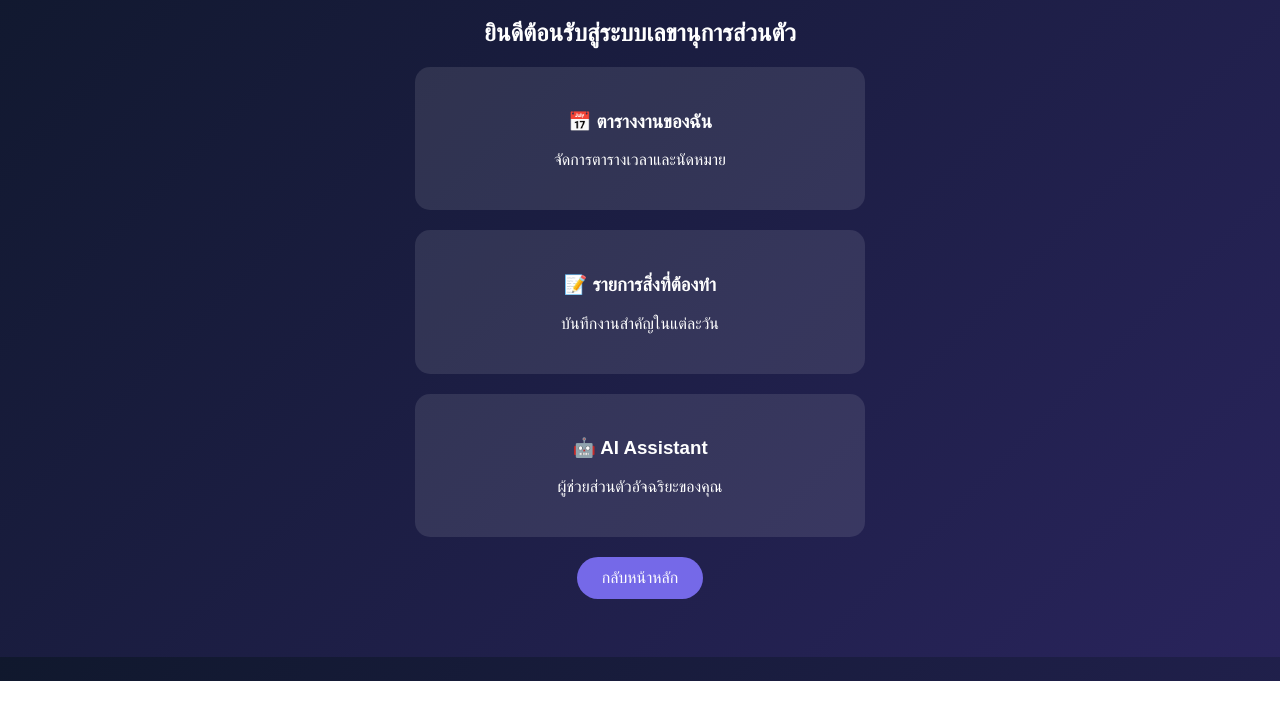
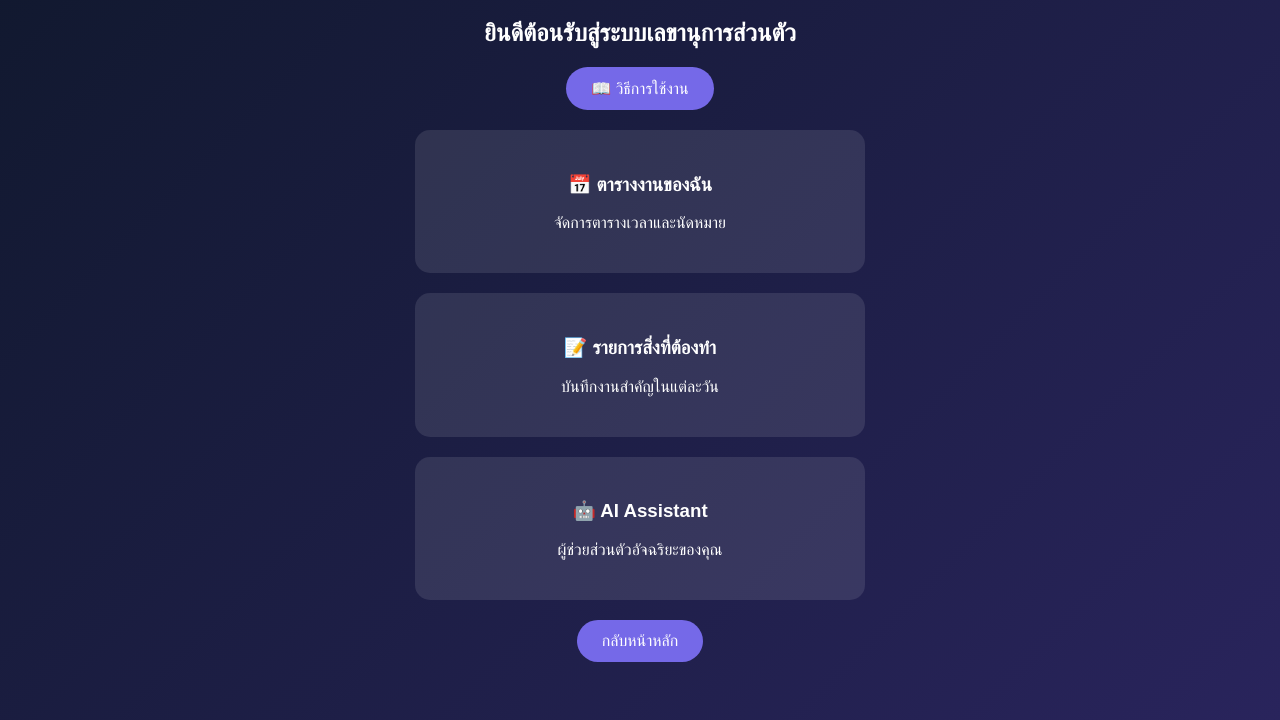
Before and after one commit to pannipachayfak/Fernyyy1212, a plain HTML site: page dashboard.html in a window 1280 px wide. Shown: the part 119-839 px from the top of the page. Before the commit the page ends 800 px from the top, so only its background shows below. Drawn offline with Linux system fonts and the light colour scheme.

Commit message:
Add usage guide link to dashboard

```diff
--- a/dashboard.html
+++ b/dashboard.html
@@ -42,6 +42,9 @@ a {
 
 <h1>MY SECRETARY</h1>
 <h2>ยินดีต้อนรับสู่ระบบเลขานุการส่วนตัว</h2>
+    <a href="how-to-use.html" class="guide-btn">
+    📖 วิธีการใช้งาน
+</a>
 
 <div class="card">
     <h3>📅 ตารางงานของฉัน</h3>
```
